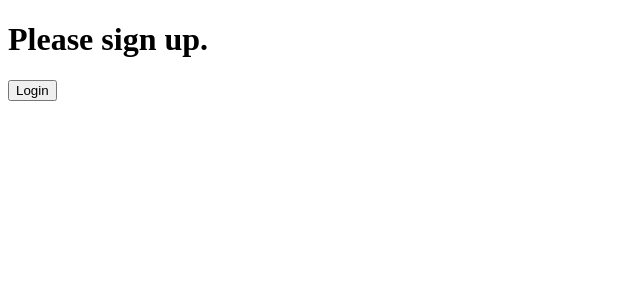
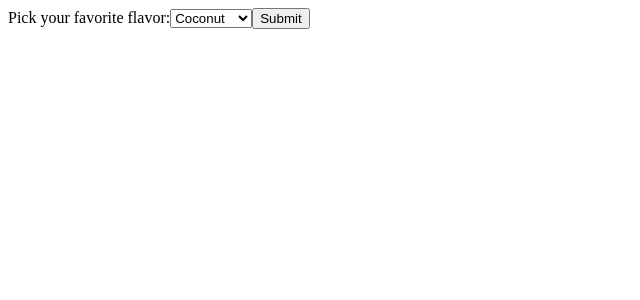
Before and after one commit to sebas99cano/fundamentos-react, a React (Create React App) app: page / in a window 1280 px wide. Shown: the top 300 px of the page, without its empty margins (0-640 px from the left). Built offline with nearby package versions, Linux system fonts and the light colour scheme.

Commit message:
formulario

```diff
--- a/src/index.js
+++ b/src/index.js
@@ -4,87 +4,43 @@
 
 import App from "./App";
 
-function UserGreeting(props) {
-    return <h1>Welcome back!</h1>;
-}
-
-function GuestGreeting(props) {
-    return <h1>Please sign up.</h1>;
-}
-function LoginButton(props) {
-    return (
-        <button onClick={props.onClick}>
-            Login
-        </button>
-    );
-}
-
-function LogoutButton(props) {
-    return (
-        <button onClick={props.onClick}>
-            Logout
-        </button>
-    );
-}
-function Greeting(props) {
-    const isLoggedIn = props.isLoggedIn;
-    if (isLoggedIn) {
-        return <UserGreeting />;
-    }
-    return <GuestGreeting />;
-}
-
-function Mailbox(props) {
-    const unreadMessages = props.unreadMessages;
-    return (
-        <div>
-            <h1>Hello!</h1>
-            {unreadMessages.length > 0 &&
-            <h2>
-                You have {unreadMessages.length} unread messages.
-            </h2>
-            }
-        </div>
-    );
-}
-
-const messages = ['React', 'Re: React', 'Re:Re: React'];
-ReactDOM.render(
-    <Mailbox unreadMessages={messages} />,
-    document.getElementById('root')
-);
-
-class LoginControl extends React.Component {
+class FlavorForm extends React.Component {
     constructor(props) {
         super(props);
-        this.handleLoginClick = this.handleLoginClick.bind(this);
-        this.handleLogoutClick = this.handleLogoutClick.bind(this);
-        this.state = {isLoggedIn: false};
+        this.state = {value: 'coconut'};
+
+        this.handleChange = this.handleChange.bind(this);
+        this.handleSubmit = this.handleSubmit.bind(this);
     }
-    handleLoginClick() {
-        this.setState({isLoggedIn: true});
+
+    handleChange(event) {
+        this.setState({value: event.target.value});
     }
-    handleLogoutClick() {
-        this.setState({isLoggedIn: false});
+
+    handleSubmit(event) {
+        alert('Your favorite flavor is: ' + this.state.value);
+        event.preventDefault();
     }
+
     render() {
-        const isLoggedIn = this.state.isLoggedIn;
-        let button;
-        if (isLoggedIn) {
-            button = <LogoutButton onClick={this.handleLogoutClick} />;
-        } else {
-            button = <LoginButton onClick={this.handleLoginClick} />;
-        }
         return (
-            <div>
-                <Greeting isLoggedIn={isLoggedIn} />
-                {button}
-            </div>
+            <form onSubmit={this.handleSubmit}>
+                <label>
+                    Pick your favorite flavor:
+                    <select value={this.state.value} onChange={this.handleChange}>
+                        <option value="grapefruit">Grapefruit</option>
+                        <option value="lime">Lime</option>
+                        <option value="coconut">Coconut</option>
+                        <option value="mango">Mango</option>
+                    </select>
+                </label>
+                <input type="submit" value="Submit" />
+            </form>
         );
     }
 }
 ReactDOM.render(
-    <LoginControl />,
+    <FlavorForm />,
     document.getElementById('root')
 );
 // If you want to start measuring performance in your app, pass a function
```
